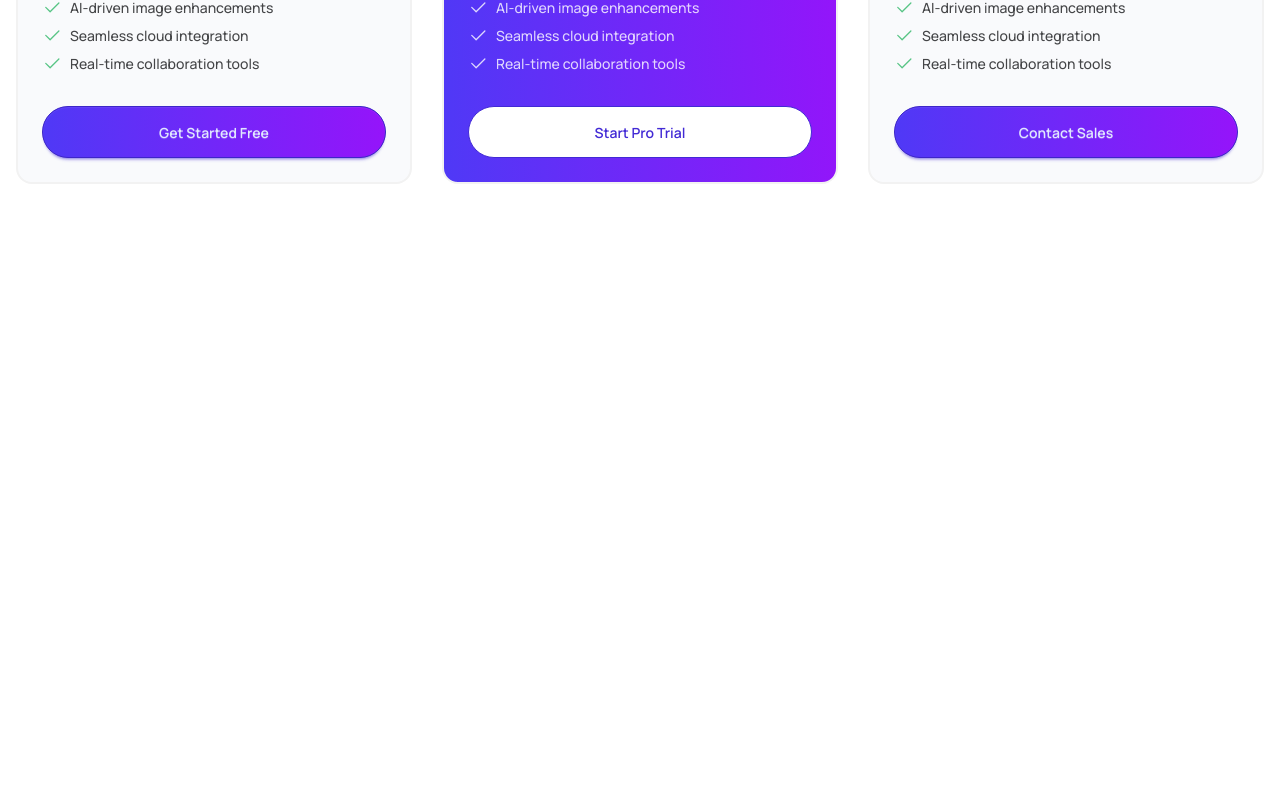
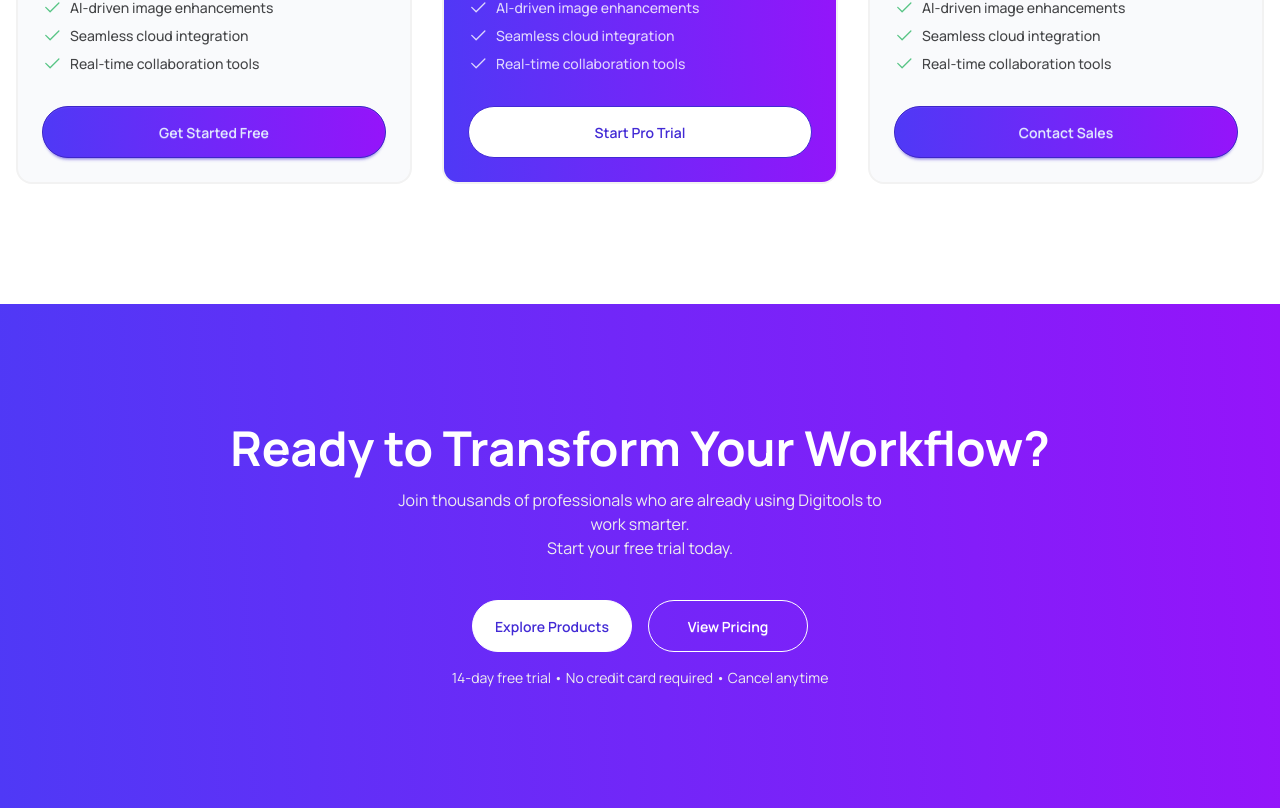
Before and after one commit to md-saju-ahmed/digitools, a React (Vite) app: page / in a window 1280 px wide. Shown: the part 2350-3158 px from the top of the page. Before the commit the page ends 2654 px from the top, so only its background shows below. Built offline with nearby package versions, Linux system fonts and the light colour scheme.

Commit message:
added cta code

```diff
--- a/src/App.jsx
+++ b/src/App.jsx
@@ -3,6 +3,7 @@ import Banner from "./components/Banner";
 import Stats from "./components/Stats";
 import Steps from "./components/Steps";
 import Pricing from "./components/Pricing";
+import Cta from "./components/Cta";
 
 function App() {
   return (
@@ -11,6 +12,7 @@ function App() {
       <Stats />
       <Steps />
       <Pricing />
+      <Cta />
     </>
   );
 }
--- /dev/null
+++ b/src/components/Cta.jsx
@@ -0,0 +1,34 @@
+const Cta = () => {
+  return (
+    <>
+      <div className="bg-linear py-16 sm:py-20 lg:py-30 px-4">
+        <div className="flex flex-col justify-center items-center gap-8 sm:gap-10 text-center text-white max-w-7xl mx-auto">
+          <div className="space-y-4">
+            <h2 className="text-3xl sm:text-4xl lg:text-5xl font-bold">
+              Ready to Transform Your Workflow?
+            </h2>
+            <p className="text-base-300 text-sm sm:text-base max-w-lg mx-auto">
+              Join thousands of professionals who are already using Digitools to
+              work smarter. <br />
+              Start your free trial today.
+            </p>
+          </div>
+          <div className="space-y-4 w-full">
+            <div className="flex flex-col sm:flex-row justify-center gap-4">
+              <button className="btn btn-outline btn-primary bg-white border-white hover:text-neutral rounded-full w-full sm:w-40 h-12 sm:h-13">
+                Explore Products
+              </button>
+              <button className="btn btn-outline rounded-full w-full sm:w-40 h-12 sm:h-13">
+                View Pricing
+              </button>
+            </div>
+            <p className="text-base-300 text-xs sm:text-sm">
+              14-day free trial • No credit card required • Cancel anytime
+            </p>
+          </div>
+        </div>
+      </div>
+    </>
+  );
+};
+export default Cta;
```
